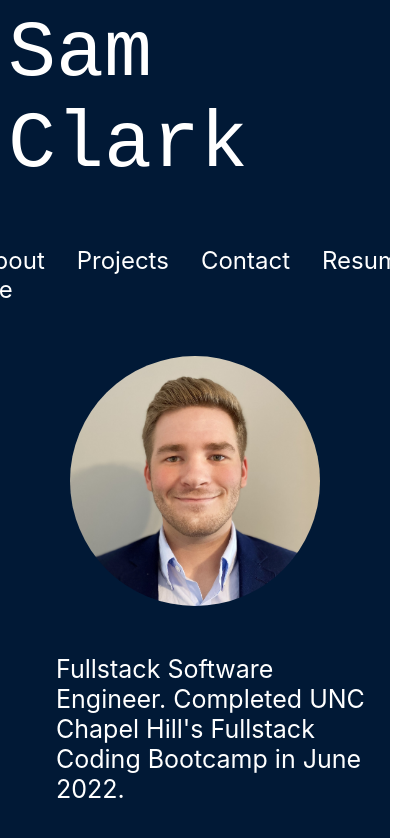
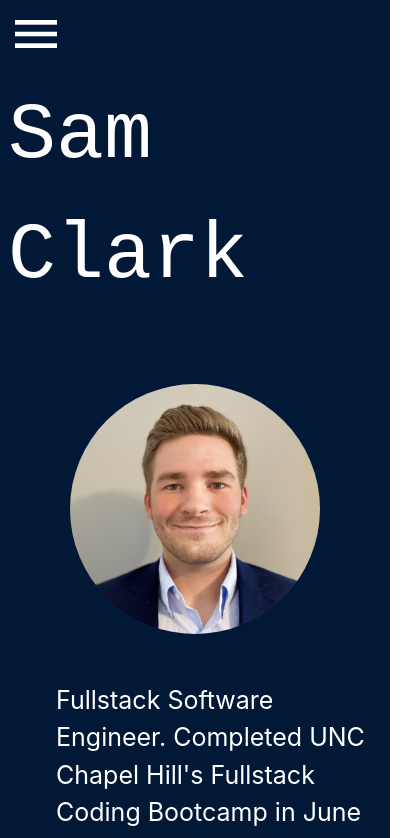
Before and after one commit to Sam-Clark1/sam-clark-portfolio, a React (Create React App) app: page /sam-clark-portfolio/aboutme in a window 390 px wide. Shown: the top 838 px of the page, 413 px wide, since content can reach past the window. Built offline with nearby package versions, Linux system fonts and the light colour scheme.

Commit message:
added a nav bar drawer that only shows up when on mobile and hides the main nav bar

```diff
--- a/package.json
+++ b/package.json
@@ -8,6 +8,7 @@
     "@emotion/styled": "^11.8.1",
     "@mui/icons-material": "^5.8.2",
     "@mui/material": "^5.8.1",
+    "@mui/system": "^5.8.4",
     "@testing-library/jest-dom": "^5.16.4",
     "@testing-library/react": "^13.3.0",
     "@testing-library/user-event": "^13.5.0",
--- a/public/index.html
+++ b/public/index.html
@@ -15,6 +15,7 @@
       user's mobile device or desktop. See https://developers.google.com/web/fundamentals/web-app-manifest/
     -->
     <link rel="manifest" href="%PUBLIC_URL%/manifest.json" />
+    <link rel="stylesheet" href="https://cdnjs.cloudflare.com/ajax/libs/materialize/1.0.0/css/materialize.min.css">
     <link
     rel="stylesheet"
     href="https://fonts.googleapis.com/css?family=Roboto:300,400,500,700&display=swap"
@@ -23,6 +24,7 @@
     rel="stylesheet"
     href="https://fonts.googleapis.com/icon?family=Material+Icons"
     />
+
     <!--
       Notice the use of %PUBLIC_URL% in the tags above.
       It will be replaced with the URL of the `public` folder during the build.
@@ -39,15 +41,6 @@
     <div id="root" style="background-color: #011936">
 
     </div>
-    <!--
-      This HTML file is a template.
-      If you open it directly in the browser, you will see an empty page.
-
-      You can add webfonts, meta tags, or analytics to this file.
-      The build step will place the bundled scripts into the <body> tag.
-
-      To begin the development, run `npm start` or `yarn start`.
-      To create a production bundle, use `npm run build` or `yarn build`.
-    -->
+    <script src="https://cdnjs.cloudflare.com/ajax/libs/materialize/1.0.0/js/materialize.min.js"></script>
   </body>
 </html>
--- /dev/null
+++ b/src/components/DrawerNav.js
@@ -0,0 +1,85 @@
+import React, { useState, Fragment } from 'react';
+import { Box,
+        Drawer,
+        Button,
+        List,
+        ListItem,
+        ListItemButton,
+        ListItemText } from '@mui/material'
+import { Link } from 'react-router-dom'
+
+export default function DrawerNav() {
+    const [state, setState] = useState({
+        top: false,
+        left: false,
+        bottom: false,
+        right: false,
+      });
+
+      const menuArray = (
+        [
+            {
+                route: 'sam-clark-portfolio/aboutme',
+                text: 'About Me'
+            },
+            {
+                route: 'sam-clark-portfolio/projects',
+                text: 'Projects'
+            },
+            {
+                route: 'sam-clark-portfolio/contact',
+                text: 'Contact'
+            },
+            {
+                route: 'sam-clark-portfolio/resume',
+                text: 'Resume'
+            }
+        ]
+    );
+
+      const toggleDrawer = (anchor, open) => (event) => {
+        if (event.type === 'keydown' && (event.key === 'Tab' || event.key === 'Shift')) {
+          return;
+        }
+
+        setState({ ...state, [anchor]: open });
+      };
+
+      const list = (anchor) => (
+        <Box
+          sx={{ width: anchor === 'top' || anchor === 'bottom' ? 'auto' : 250, backgroundColor: 'white', height:'100%' }}
+          role="presentation"
+          onClick={toggleDrawer(anchor, false)}
+          onKeyDown={toggleDrawer(anchor, false)}
+        >
+            <List>
+                {menuArray.map(({route, text}) => (
+                <ListItem key={text} disablePadding>
+                    <Link to={route} className='drawer-nav-link'>
+                        <ListItemButton>
+                            <ListItemText sx={{color: 'rgb(9, 13, 62)'}} primary={text} />
+                        </ListItemButton>
+                    </Link>
+                </ListItem>
+                ))}
+            </List>
+        </Box>
+      );
+
+    return(
+        <div>
+        {['left'].map((anchor) => (
+            <Fragment key={anchor}>
+            <Button onClick={toggleDrawer(anchor, true)}><i className="material-icons medium menu-icon">menu</i></Button>
+            <Drawer
+                anchor={anchor}
+                open={state[anchor]}
+                onClose={toggleDrawer(anchor, false)}
+            >
+                {list(anchor)}
+            </Drawer>
+            </Fragment>
+        ))}
+        </div>
+    );
+};
--- a/src/components/Nav.js
+++ b/src/components/Nav.js
@@ -1,6 +1,7 @@
 import React from "react"
 import { Link } from 'react-router-dom'
 import {Stack, Box, Grid} from '@mui/material';
+import DrawerNav from './DrawerNav';
 
 export default function Nav () {
 const linkArray = (
@@ -22,9 +23,10 @@ const linkArray = (
             text: 'Resume'
         }
     ]
-)
+);
     return(
     <Box>
+        <a href="#" data-target="mobile-nav" className="sidenav-trigger hide-on-large-only"><DrawerNav /></a>
         <Grid container spacing={1}>
             <Grid item xs={12} sm={12} md={6} lg={6} xl={6}>
                 <Box sx={{color: 'white', display:'flex', justifyContent:'center', alignItems:'center', fontSize:80, fontFamily:"monospace", p:1}}>
@@ -32,10 +34,10 @@ const linkArray = (
                 </Box>
             </Grid>
             <Grid item xs={12} sm={12} md={6} lg={6} xl={6}>
-                <Stack spacing={4} direction="row" justifyContent="center" sx={{pt:5, px:2}}>
+                <Stack spacing={4} direction="row" justifyContent="center" sx={{pt:5, px:2}} className='hide-on-med-and-down'>
 
                     {linkArray.map(link => (
-                        <Link to={link.route} className='nav-link'>{link.text}</Link>
+                        <Link to={link.route} className='nav-link' key={link.text}>{link.text}</Link>
                     ))}
 
                 </Stack>
--- a/src/index.css
+++ b/src/index.css
@@ -30,3 +30,11 @@ text-decoration: none;
   transform: scale(1.1);
   text-decoration: underline;
 }
+
+.drawer-nav-link {
+  text-decoration: none;
+}
+
+.menu-icon {
+  color: white;
+}
```
Also changed, not shown: 1 other file (tests, documents, lock files or other folders).
